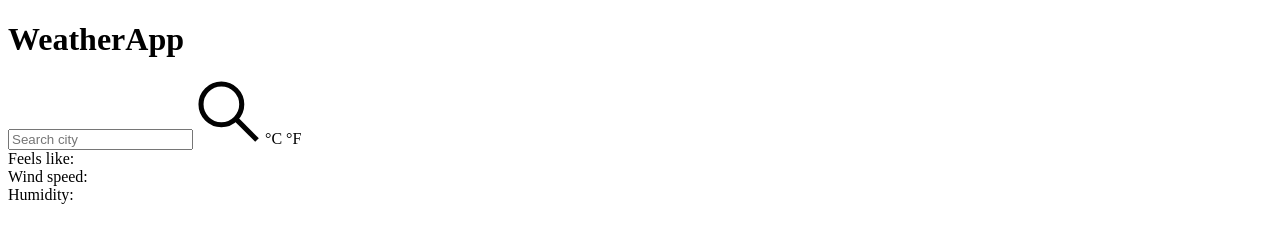
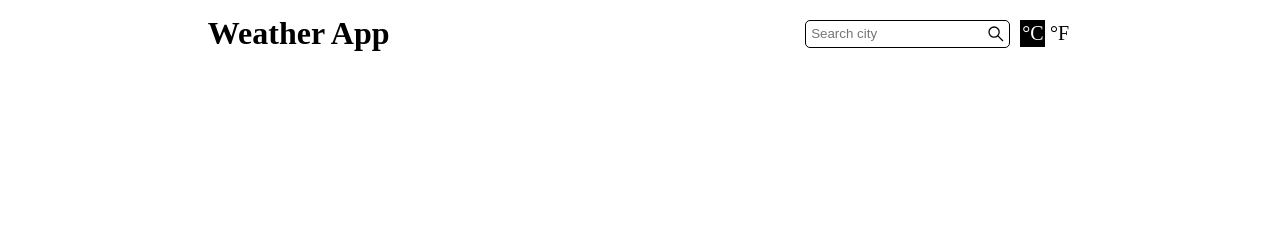
Before and after one commit to MaxDaniliuk/weather-app, a website built with webpack: page src/template.html in a window 1280 px wide. Built offline with nearby package versions, Linux system fonts and the light colour scheme.

Commit message:
Style the app

```diff
--- a/src/components/displayResponse.js
+++ b/src/components/displayResponse.js
@@ -34,9 +34,14 @@ async function processResponse() {
       } = response;
       cachedElements.locationDisplay().textContent = location;
       cachedElements.conditionsDisplay().textContent = conditions;
-      cachedElements.currentTempDisplay().textContent = `${currentTemp} °${degree}`;
-      cachedElements.feelsLikeDisplay().textContent = `${feelsLike} °${degree}`;
+      cachedElements.currentTempDisplay().textContent = `${currentTemp}`;
+      [...cachedElements.currentTempScale()][0].textContent = `°${degree}`;
+      cachedElements.feelsLikeText().textContent = 'Feels like:';
+      cachedElements.feelsLikeDisplay().textContent = `${feelsLike}`;
+      [...cachedElements.currentTempScale()][1].textContent = `°${degree}`;
+      cachedElements.windSpeedText().textContent = 'Wind speed:';
       cachedElements.windSpeedDisplay().textContent = `${windSpeed} ${rate}`;
+      cachedElements.humidityText().textContent = 'Humidity:';
       cachedElements.humidityDisplay().textContent = `${humidity}%`;
     }
   }
@@ -47,10 +52,15 @@ function cacheElements() {
   const searchBtn = () => document.querySelector('.svg-container');
   const locationDisplay = () => document.querySelector('.location');
   const conditionsDisplay = () => document.querySelector('.conditions');
-  const currentTempDisplay = () => document.querySelector('.current-temp');
+  const currentTempDisplay = () => document.querySelector('.current-temp-data');
+  const currentTempScale = () =>
+    document.querySelectorAll('.current-temp-scale');
   const feelsLikeDisplay = () => document.querySelector('.feels-like-data');
+  const feelsLikeText = () => document.querySelector('.feels-like > span');
   const windSpeedDisplay = () => document.querySelector('.wind-speed-data');
+  const windSpeedText = () => document.querySelector('.wind-speed > span');
   const humidityDisplay = () => document.querySelector('.humidity-data');
+  const humidityText = () => document.querySelector('.humidity > span');
   const selectedTempScale = () => document.querySelector('.selected');
   const getCelsius = () => document.querySelector('.metric');
   const getFahrenheit = () => document.querySelector('.us');
@@ -61,9 +71,13 @@ function cacheElements() {
     locationDisplay,
     conditionsDisplay,
     currentTempDisplay,
+    currentTempScale,
     feelsLikeDisplay,
+    feelsLikeText,
     windSpeedDisplay,
+    windSpeedText,
     humidityDisplay,
+    humidityText,
     selectedTempScale,
     getCelsius,
     getFahrenheit,
--- a/src/styles/styles.css
+++ b/src/styles/styles.css
@@ -0,0 +1,189 @@
+*,
+*::before,
+*::after {
+  margin: 0;
+  padding: 0;
+  box-sizing: border-box;
+}
+
+:root {
+  font-size: 16px;
+  --button-font-size: 20px;
+  --location-font-size: 35px;
+  --conditions-font-size: 25px;
+  --current-temp-font-size: 60px;
+  --details-fonts-size: 20px;
+}
+
+.header {
+  display: flex;
+  justify-content: space-around;
+  margin-top: 15px;
+  margin-bottom: 50px;
+}
+
+.search-box-wrapper,
+.app-header {
+  align-self: center;
+}
+
+.search-box-wrapper,
+.metric-container {
+  display: flex;
+}
+
+.metric-container {
+  gap: 2px;
+  justify-content: center;
+}
+
+.search-box-wrapper {
+  gap: 10px;
+}
+
+.metric,
+.us {
+  display: block;
+  align-self: center;
+  padding: 2px;
+  width: 2.5ch;
+  text-align: center;
+  font-size: var(--button-font-size);
+  cursor: pointer;
+}
+
+.selected {
+  color: #ffff;
+  background-color: #000;
+}
+
+.search-box {
+  display: flex;
+  align-items: center;
+  max-width: fit-content;
+}
+
+.search-box {
+  padding: 5px;
+}
+
+#city-search,
+.search:hover,
+.search:focus {
+  background-color: white;
+  appearance: none;
+  outline: none;
+  border: none;
+}
+
+input[type='search']::-webkit-search-decoration,
+input[type='search']::-webkit-search-cancel-button,
+input[type='search']::-webkit-search-results-button,
+input[type='search']::-webkit-search-results-decoration {
+  -webkit-appearance: none;
+}
+
+input:-webkit-autofill,
+input:-webkit-autofill:hover,
+input:-webkit-autofill:focus,
+input:-webkit-autofill:active {
+  -webkit-box-shadow: 0 0 0px 40rem #ffff inset;
+}
+
+.search-box {
+  border-radius: 5px;
+  border: 1px solid black;
+}
+
+.svg-container svg {
+  display: block;
+  margin: 0 auto;
+  width: 16px;
+  height: 16px;
+  pointer-events: none;
+}
+
+.location {
+  grid-area: location;
+  font-size: var(--location-font-size);
+}
+.conditions {
+  grid-area: conditions;
+  font-size: var(--conditions-font-size);
+}
+
+.details-container {
+  grid-area: details-container;
+}
+
+.current-temp {
+  font-size: var(--current-temp-font-size);
+}
+.feels-like {
+  font-size: var(--details-fonts-size);
+  margin-bottom: 5px;
+}
+.wind-speed {
+  font-size: var(--details-fonts-size);
+  margin-bottom: 5px;
+}
+.humidity {
+  font-size: var(--details-fonts-size);
+}
+
+.main .current-temp-scale {
+  font-size: var(--details-fonts-size);
+}
+
+.current-temp,
+.feels-like-data-container {
+  display: flex;
+  gap: 2px;
+}
+
+.feels-like {
+  display: flex;
+  gap: 5px;
+  flex-wrap: wrap;
+}
+
+.feels-like .current-temp-scale {
+  font-size: 12px;
+}
+
+.main {
+  display: grid;
+  grid-template-rows: repeat(3, auto);
+  margin: 15px;
+  grid-template-areas:
+    'location'
+    'conditions'
+    'details-container';
+  gap: 10px;
+}
+
+.details-container {
+  display: flex;
+  flex-direction: row;
+  gap: 20px;
+}
+
+@media screen and (max-width: 320px) {
+  .details-container {
+    flex-direction: column;
+    gap: 10px;
+  }
+}
+
+@media screen and (max-width: 560px) {
+  .header {
+    flex-direction: column;
+    gap: 20px;
+  }
+}
+
+@media screen and (min-width: 560px) {
+  .header {
+    flex-direction: row;
+  }
+}
--- a/src/template.html
+++ b/src/template.html
@@ -8,7 +8,7 @@
   <body>
     <div class="root">
       <div class="header">
-        <h1 class="app-header">WeatherApp</h1>
+        <h1 class="app-header">Weather App</h1>
         <div class="search-box-wrapper">
           <span class="search-box">
             <input
@@ -63,21 +63,30 @@
         </div>
       </div>
       <div class="main">
-        <!-- Grid structure for weather display.  -->
         <div class="grid location"></div>
         <div class="grid conditions"></div>
-        <div class="grid current-temp"></div>
-        <div class="grid feels-like">
-          <span>Feels like:</span>
-          <span class="feels-like-data"></span>
-        </div>
-        <div class="grid wind-speed">
-          <span>Wind speed:</span>
-          <span class="wind-speed-data"></span>
-        </div>
-        <div class="grid humidity">
-          <span>Humidity:</span>
-          <span class="humidity-data"></span>
+        <div class="grid details-container">
+          <div class="grid-min current-temp">
+            <span class="current-temp-data"></span>
+            <span class="current-temp-scale"></span>
+          </div>
+          <div>
+            <div class="grid-min feels-like">
+              <span></span>
+              <div class="feels-like-data-container">
+                <span class="feels-like-data"></span>
+                <span class="current-temp-scale"></span>
+              </div>
+            </div>
+            <div class="grid-min wind-speed">
+              <span></span>
+              <span class="wind-speed-data"></span>
+            </div>
+            <div class="grid-min humidity">
+              <span></span>
+              <span class="humidity-data"></span>
+            </div>
+          </div>
         </div>
       </div>
     </div>
```
Also changed, not shown: src/styles/images/magnifying-glass-svgrepo-com.svg (added).
